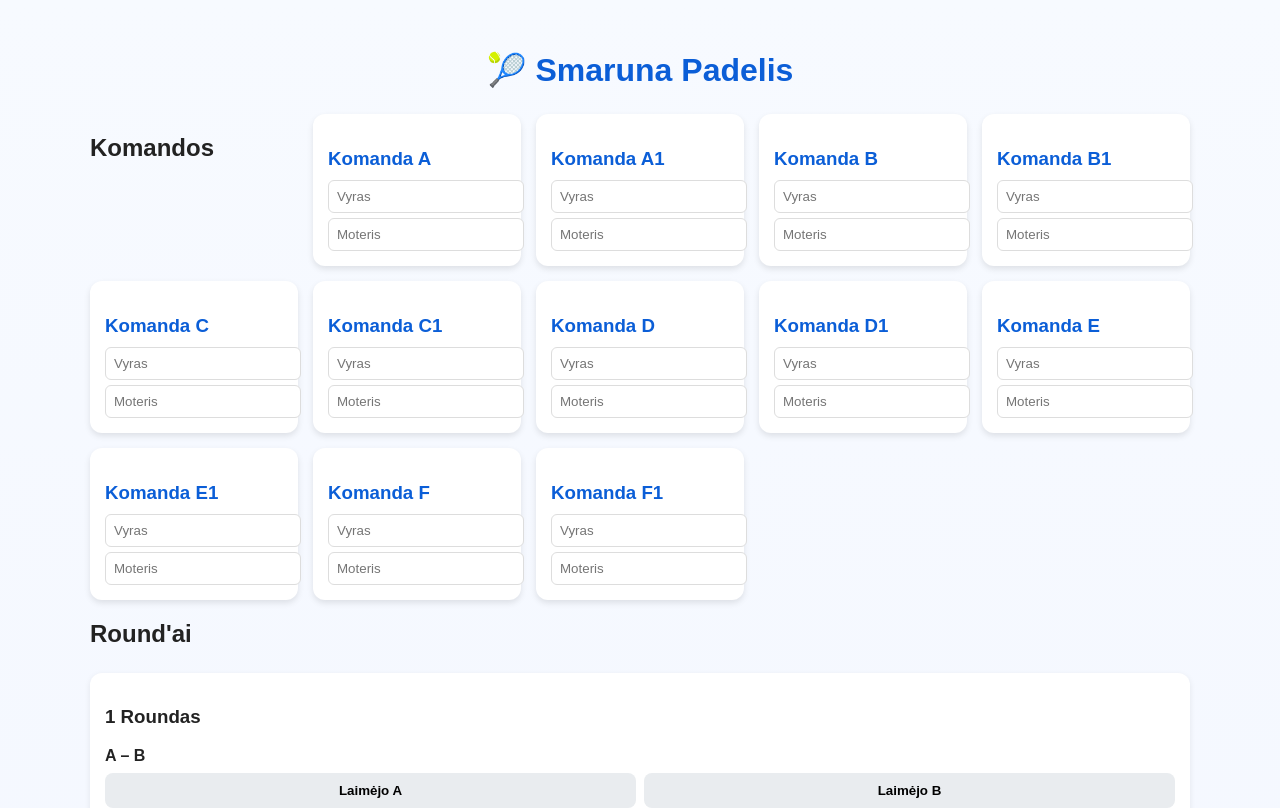
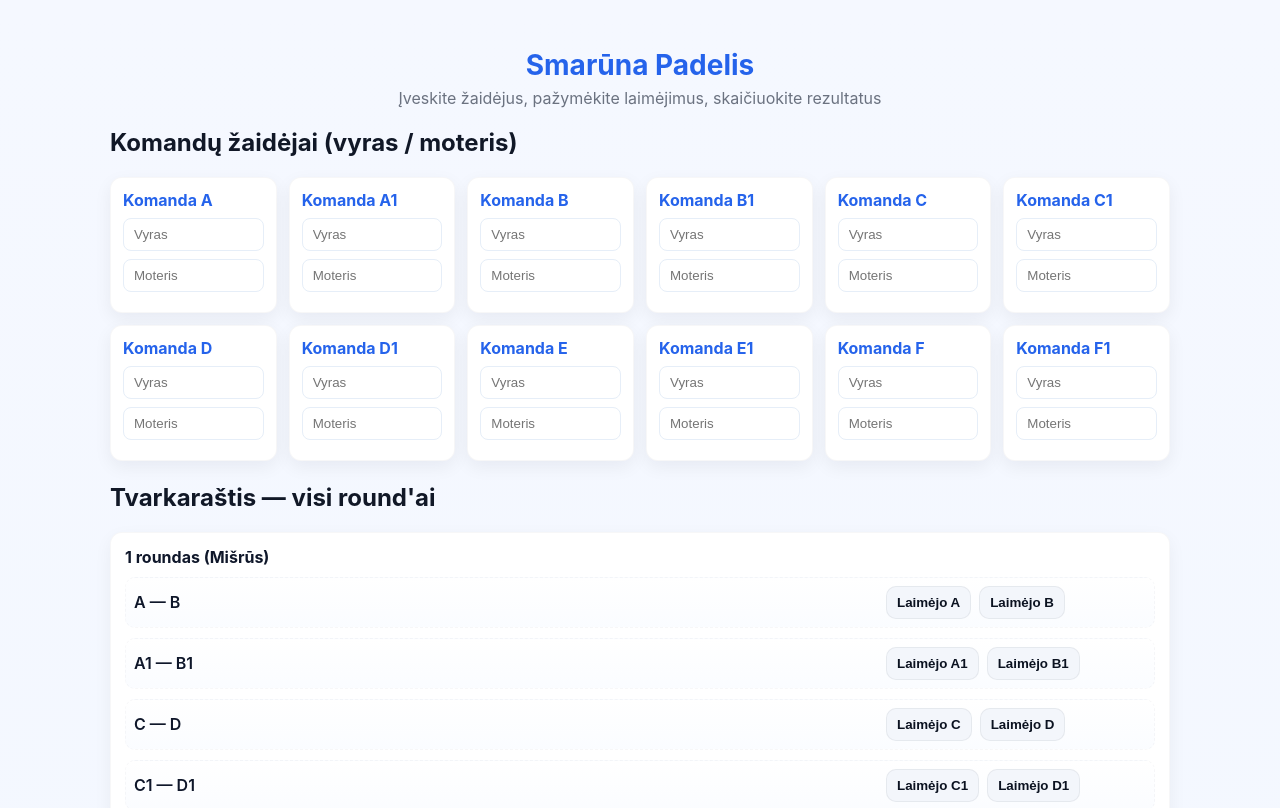
Before and after one commit to Valentiinas/smaruna-padelis, a React (Create React App) app: page / in a window 1280 px wide. Shown: the top 808 px of the page. Built offline with nearby package versions, Linux system fonts and the light colour scheme.

Commit message:
finalinis

```diff
--- a/src/App.js
+++ b/src/App.js
@@ -1,172 +1,224 @@
-import React, { useState } from "react";
+import React, { useState, useEffect } from "react";
 import "./index.css";
 
 function App() {
-  const teamsList = ["A", "A1", "B", "B1", "C", "C1", "D", "D1", "E", "E1", "F", "F1"];
-  const [players, setPlayers] = useState(
-    teamsList.reduce((acc, team) => {
-      acc[team] = { vyras: "", moteris: "" };
+  const teamsList = ["A","A1","B","B1","C","C1","D","D1","E","E1","F","F1"];
+
+  // load from localStorage or default
+  const [players, setPlayers] = useState(() => {
+    const saved = localStorage.getItem("players");
+    if (saved) return JSON.parse(saved);
+    return teamsList.reduce((acc, t) => {
+      acc[t] = { vyras: "", moteris: "" };
       return acc;
-    }, {})
-  );
-  const [results, setResults] = useState({});
-  const [showNextRounds, setShowNextRounds] = useState(false);
+    }, {});
+  });
+
+  // results structure: { roundIndex: { matchIndex: winnerTeamString } }
+  const [results, setResults] = useState(() => {
+    const saved = localStorage.getItem("results");
+    return saved ? JSON.parse(saved) : {};
+  });
+
+  const [showNextRounds, setShowNextRounds] = useState(() => {
+    return localStorage.getItem("showNextRounds") === "true";
+  });
+
   const [finalResults, setFinalResults] = useState(null);
 
-  // ✅ 5 roundai mišrūs + 5 roundai vyrai/moterys atskirai
+  // 1–5 mixed rounds (as you specified)
   const mixedRounds = [
-    [["A", "B"], ["A1", "B1"], ["C", "D"], ["C1", "D1"], ["E", "F"], ["E1", "F1"]],
-    [["A", "C"], ["A1", "C1"], ["B", "E"], ["B1", "E1"], ["D", "F"], ["D1", "F1"]],
-    [["A", "D"], ["A1", "D1"], ["B", "F"], ["B1", "F1"], ["C", "E"], ["C1", "E1"]],
-    [["A", "E"], ["A1", "E1"], ["B", "D"], ["B1", "D1"], ["C", "F"], ["C1", "F1"]],
-    [["A", "F"], ["A1", "F1"], ["B", "C"], ["B1", "C1"], ["D", "E"], ["D1", "E1"]],
+    // Round 1
+    [["A","B"],["A1","B1"],["C","D"],["C1","D1"],["E","F"],["E1","F1"]],
+    // Round 2
+    [["A","C"],["A1","C1"],["B","E"],["B1","E1"],["D","F"],["D1","F1"]],
+    // Round 3
+    [["A","D"],["A1","D1"],["B","F"],["B1","F1"],["C","E"],["C1","E1"]],
+    // Round 4
+    [["A","E"],["A1","E1"],["B","D"],["B1","D1"],["C","F"],["C1","F1"]],
+    // Round 5
+    [["A","F"],["A1","F1"],["B","C"],["B1","C1"],["D","E"],["D1","E1"]],
   ];
 
-  // nuo 6 roundo — vyrai prieš vyrus, moterys prieš moteris
-  const genderRounds = mixedRounds;
+  // rounds 6-10 repeat same matchups but are gender-specific:
+  // for each pair [X,Y] we render either male (if X has no '1') or female (if X has '1')
+  const genderRounds = mixedRounds; // reuse structure
 
+  // persist changes automatically
+  useEffect(() => {
+    localStorage.setItem("players", JSON.stringify(players));
+  }, [players]);
+
+  useEffect(() => {
+    localStorage.setItem("results", JSON.stringify(results));
+  }, [results]);
+
+  useEffect(() => {
+    localStorage.setItem("showNextRounds", showNextRounds);
+  }, [showNextRounds]);
+
+  // helpers to update players / results
   const handlePlayerChange = (team, gender, value) => {
-    setPlayers((prev) => ({
-      ...prev,
-      [team]: { ...prev[team], [gender]: value },
-    }));
+    setPlayers(prev => ({ ...prev, [team]: { ...prev[team], [gender]: value } }));
   };
 
-  const handleResult = (roundIndex, matchIndex, winner) => {
-    setResults((prev) => ({
-      ...prev,
-      [roundIndex]: {
-        ...prev[roundIndex],
-        [matchIndex]: winner,
-      },
-    }));
+  const handleResult = (roundIndex, matchIndex, winnerTeam) => {
+    setResults(prev => {
+      const next = { ...prev };
+      next[roundIndex] = { ...(next[roundIndex] || {}) , [matchIndex]: winnerTeam };
+      return next;
+    });
   };
 
+  // calculate final points: 1 point per win; then combine base teams (A + A1 -> A)
   const calculateResults = () => {
-    let scoreMap = {};
-
-    Object.values(results).forEach((round) => {
-      Object.values(round).forEach((winner) => {
+    const scoreMap = {}; // per team string (A, A1, etc.)
+    Object.keys(results).forEach(roundKey => {
+      const roundObj = results[roundKey] || {};
+      Object.values(roundObj).forEach(winner => {
         if (winner) {
-          scoreMap[winner] = (scoreMap[winner] || 0) + 5;
+          scoreMap[winner] = (scoreMap[winner] || 0) + 1; // 1 point per win
         }
       });
     });
 
-    // sujungti vyru/moteru taskus
+    // combine A + A1 under base A, etc.
     const combined = {};
-    for (let team of teamsList) {
-      const base = team.replace("1", "");
+    teamsList.forEach(team => {
+      const base = team.replace("1","");
       combined[base] = (combined[base] || 0) + (scoreMap[team] || 0);
-    }
+    });
 
-    const sorted = Object.entries(combined).sort((a, b) => b[1] - a[1]);
+    // sort desc
+    const sorted = Object.entries(combined).sort((a,b) => b[1] - a[1]);
     setFinalResults(sorted);
   };
 
-  const renderMatch = (roundIndex, team1, team2, matchIndex, isGenderRound) => {
-    let label = "";
+  // render label for mixed match: show "Vyras + Moteris" for each team if present
+  const renderMixedLabel = (team1, team2) => {
+    const t1 = players[team1] || { vyras: "", moteris: "" };
+    const t2 = players[team2] || { vyras: "", moteris: "" };
+    const left = [t1.vyras, t1.moteris].filter(Boolean).join(" + ") || team1;
+    const right = [t2.vyras, t2.moteris].filter(Boolean).join(" + ") || team2;
+    return `${left}  —  ${right}`;
+  };
 
-    if (isGenderRound) {
-      // 6-10 roundas – atskirai vyrai/moterys
-      label = (
-        <>
-          <div className="match-label">
-            👨 {players[team1]?.vyras || team1} vs {players[team2]?.vyras || team2}
-          </div>
-          <div className="match-label">
-            👩 {players[team1 + "1"]?.moteris || team1 + "1"} vs{" "}
-            {players[team2 + "1"]?.moteris || team2 + "1"}
-          </div>
-        </>
-      );
-    } else {
-      label = (
-        <div className="match-label">
-          {players[team1]?.vyras || team1} {players[team1]?.moteris ? "ir " + players[team1]?.moteris : ""} –{" "}
-          {players[team2]?.vyras || team2} {players[team2]?.moteris ? "ir " + players[team2]?.moteris : ""}
-        </div>
-      );
-    }
+  // render label for gender match: if team name contains '1' it's the female pairing, else male
+  const renderGenderLabel = (team1, team2) => {
+    // team1 might be "A" or "A1"
+    const isFemale = team1.includes("1");
+    const left = isFemale ? (players[team1]?.moteris || team1) : (players[team1]?.vyras || team1);
+    const right = isFemale ? (players[team2]?.moteris || team2) : (players[team2]?.vyras || team2);
+    return `${left}  —  ${right}`;
+  };
+
+  // generic match renderer (works for mixed and gender rounds)
+  const renderMatchCard = (roundIndex, pair, matchIndex, isGenderRound) => {
+    const [t1, t2] = pair;
+    const label = isGenderRound ? renderGenderLabel(t1, t2) : renderMixedLabel(t1, t2);
+
+    const winnerRecorded = results[roundIndex] && results[roundIndex][matchIndex];
 
     return (
-      <div key={matchIndex} className="match-card">
-        {label}
+      <div className="match-card" key={`${roundIndex}-${matchIndex}-${t1}-${t2}`}>
+        <div className="match-label">{label}</div>
         <div className="buttons">
           <button
-            className={`btn ${results[roundIndex]?.[matchIndex] === team1 ? "win" : ""}`}
-            onClick={() => handleResult(roundIndex, matchIndex, team1)}
+            className={`btn ${winnerRecorded === t1 ? "win" : ""}`}
+            onClick={() => handleResult(roundIndex, matchIndex, t1)}
+            aria-pressed={winnerRecorded === t1}
+            title={`Pažymėti, kad laimėjo ${t1}`}
           >
-            Laimėjo {team1}
+            Laimėjo {t1}
           </button>
           <button
-            className={`btn ${results[roundIndex]?.[matchIndex] === team2 ? "win" : ""}`}
-            onClick={() => handleResult(roundIndex, matchIndex, team2)}
+            className={`btn ${winnerRecorded === t2 ? "win" : ""}`}
+            onClick={() => handleResult(roundIndex, matchIndex, t2)}
+            aria-pressed={winnerRecorded === t2}
+            title={`Pažymėti, kad laimėjo ${t2}`}
           >
-            Laimėjo {team2}
+            Laimėjo {t2}
           </button>
         </div>
       </div>
     );
   };
 
+  const resetTournament = () => {
+    localStorage.removeItem("players");
+    localStorage.removeItem("results");
+    localStorage.removeItem("showNextRounds");
+    window.location.reload();
+  };
+
   return (
     <div className="container">
-      <h1>🎾 Smaruna Padelis</h1>
+      <header>
+        <h1>Smarūna Padelis</h1>
+        <p className="subtitle">Įveskite žaidėjus, pažymėkite laimėjimus, skaičiuokite rezultatus</p>
+      </header>
 
-      <div className="teams-section">
-        <h2>Komandos</h2>
-        {teamsList.map((team) => (
-          <div key={team} className="team-card">
-            <h3>Komanda {team}</h3>
+      <section className="teams-section">
+        <h2>Komandų žaidėjai (vyras / moteris)</h2>
+        <div className="teams-grid">
+          {teamsList.map(team => (
+            <div className="team-card" key={team}>
+              <div className="team-title">Komanda {team}</div>
               <input
-              type="text"
                 placeholder="Vyras"
-              value={players[team].vyras}
-              onChange={(e) => handlePlayerChange(team, "vyras", e.target.value)}
+                value={players[team]?.vyras || ""}
+                onChange={e => handlePlayerChange(team, "vyras", e.target.value)}
               />
               <input
-              type="text"
                 placeholder="Moteris"
-              value={players[team].moteris}
-              onChange={(e) => handlePlayerChange(team, "moteris", e.target.value)}
+                value={players[team]?.moteris || ""}
+                onChange={e => handlePlayerChange(team, "moteris", e.target.value)}
               />
             </div>
           ))}
         </div>
+      </section>
 
-      <h2>Round'ai</h2>
+      <section className="rounds-section">
+        <h2>Tvarkaraštis — visi round'ai</h2>
 
-      {/* 1–5 */}
-      {mixedRounds.map((round, i) => (
-        <div key={i} className="round-card">
-          <h3>{i + 1} Roundas</h3>
-          {round.map(([team1, team2], idx) => renderMatch(i, team1, team2, idx, false))}
+        {/* Round 1–5: mixed */}
+        {mixedRounds.map((roundPairs, rIdx) => {
+          const roundNumber = rIdx + 1;
+          return (
+            <div className="round-card" key={`mixed-${rIdx}`}>
+              <h3>{roundNumber} roundas (Mišrūs)</h3>
+              {roundPairs.map((pair, mIdx) => renderMatchCard(rIdx, pair, mIdx, false))}
             </div>
-      ))}
+          );
+        })}
 
-      {/* 6–10 */}
-      {showNextRounds &&
-        genderRounds.map((round, i) => (
-          <div key={i + 5} className="round-card">
-            <h3>{i + 6} Roundas (Vyrai / Moterys)</h3>
-            {round.map(([team1, team2], idx) => renderMatch(i + 5, team1, team2, idx, true))}
+        {/* Round 6–10: gender rounds (6 maps to mixedRounds[0] etc.) */}
+        {genderRounds.map((roundPairs, idx) => {
+          const roundNumber = idx + 6;
+          return (
+            <div className="round-card" key={`gender-${idx}`}>
+              <h3>{roundNumber} roundas (Vyrai / Moteris)</h3>
+              {roundPairs.map((pair, mIdx) =>
+                // roundIndex should be 5..9 for rounds 6..10
+                renderMatchCard(idx + 5, pair, mIdx, true)
+              )}
             </div>
-        ))}
+          );
+        })}
+      </section>
 
-      {!showNextRounds && (
-        <button className="btn next" onClick={() => setShowNextRounds(true)}>
-          ➡️ Pereiti į kitus roundus
+      <div className="controls">
+        <button className="btn primary" onClick={calculateResults}>🏆 Skaičiuoti rezultatus</button>
+        <button className="btn" onClick={() => setShowNextRounds(!showNextRounds)}>
+          {showNextRounds ? "Slėpti vėlesnius round'us" : "Rodyti visus round'us"}
         </button>
-      )}
-
-      <button className="btn calc" onClick={calculateResults}>
-        🏆 Skaičiuoti taškus
-      </button>
+        <button className="btn danger" onClick={resetTournament}>🔄 Pradėti naują turnyrą</button>
+      </div>
 
       {finalResults && (
-        <div className="results-card">
-          <h3>🏅 Galutiniai rezultatai</h3>
+        <section className="results-card">
+          <h2>Galutinė taškų lentelė</h2>
           <table>
             <thead>
               <tr>
@@ -176,16 +228,16 @@ function App() {
               </tr>
             </thead>
             <tbody>
-              {finalResults.map(([team, points], index) => (
-                <tr key={team} className={index === 0 ? "gold" : index === 1 ? "silver" : index === 2 ? "bronze" : ""}>
-                  <td>{index + 1}</td>
+              {finalResults.map(([team, pts], i) => (
+                <tr key={team} className={i === 0 ? "gold" : i === 1 ? "silver" : i === 2 ? "bronze" : ""}>
+                  <td>{i+1}</td>
                   <td>{team}</td>
-                  <td>{points}</td>
+                  <td>{pts}</td>
                 </tr>
               ))}
             </tbody>
           </table>
-        </div>
+        </section>
       )}
     </div>
   );
--- a/src/index.css
+++ b/src/index.css
@@ -1,129 +1,160 @@
-body {
-  font-family: "Poppins", sans-serif;
-  background: linear-gradient(180deg, #f7faff 0%, #eef2ff 100%);
-  color: #222;
-  margin: 0;
-  padding: 0;
+:root{
+  --bg:#f5f8ff;
+  --card:#ffffff;
+  --accent:#2563eb;
+  --muted:#6b7280;
+  --radius:12px;
 }
 
-.container {
-  max-width: 1100px;
-  margin: auto;
-  padding: 30px;
+*{box-sizing:border-box}
+body{
+  margin:0;
+  font-family: Inter, system-ui, -apple-system, "Segoe UI", Roboto, "Helvetica Neue", Arial;
+  background: linear-gradient(180deg, var(--bg) 0%, #eef6ff 100%);
+  color:#111827;
+  -webkit-font-smoothing:antialiased;
 }
 
-h1 {
-  text-align: center;
-  color: #0b5ed7;
-  margin-bottom: 25px;
+.container{
+  max-width:1100px;
+  margin:28px auto;
+  padding:20px;
 }
 
-.teams-section {
-  display: grid;
-  grid-template-columns: repeat(auto-fill, minmax(200px, 1fr));
-  gap: 15px;
+header h1{
+  margin:0;
+  color:var(--accent);
+  text-align:center;
+  font-size:28px;
 }
 
-.team-card {
-  background: white;
-  padding: 15px;
-  border-radius: 12px;
-  box-shadow: 0 3px 6px rgba(0, 0, 0, 0.1);
+.subtitle{
+  text-align:center;
+  color:var(--muted);
+  margin-top:6px;
+  margin-bottom:20px;
 }
 
-.team-card h3 {
-  color: #0b5ed7;
-  margin-bottom: 10px;
+/* Teams grid */
+.teams-section{margin-top:18px}
+.teams-grid{
+  display:grid;
+  grid-template-columns:repeat(auto-fit,minmax(160px,1fr));
+  gap:12px;
 }
 
-.team-card input {
-  display: block;
-  width: 100%;
-  margin-top: 5px;
-  padding: 8px;
-  border-radius: 6px;
-  border: 1px solid #ddd;
+.team-card{
+  background:var(--card);
+  padding:12px;
+  border-radius:var(--radius);
+  box-shadow:0 6px 18px rgba(15,23,42,0.06);
+  border:1px solid rgba(15,23,42,0.03);
 }
 
-.round-card {
-  background: white;
-  margin-top: 25px;
-  border-radius: 12px;
-  padding: 15px;
-  box-shadow: 0 2px 6px rgba(0, 0, 0, 0.08);
+.team-card .team-title{
+  font-weight:700;
+  color:var(--accent);
+  margin-bottom:8px;
 }
 
-.match-card {
-  margin-top: 10px;
+.team-card input{
+  width:100%;
+  padding:8px 10px;
+  border-radius:8px;
+  border:1px solid #e6eef8;
+  margin-bottom:8px;
+  outline:none;
 }
 
-.match-label {
-  font-weight: 600;
-  margin-bottom: 8px;
+.team-card input:focus{
+  box-shadow:0 4px 12px rgba(37,99,235,0.08);
+  border-color:var(--accent);
 }
 
-.buttons {
-  display: flex;
-  gap: 8px;
+/* Rounds */
+.rounds-section{margin-top:22px}
+.round-card{
+  background:var(--card);
+  padding:14px;
+  border-radius:var(--radius);
+  margin-bottom:12px;
+  box-shadow:0 6px 18px rgba(15,23,42,0.05);
+  border:1px solid rgba(15,23,42,0.03);
 }
 
-.btn {
-  flex: 1;
-  border: none;
-  padding: 10px;
-  border-radius: 8px;
-  background: #e9ecef;
-  cursor: pointer;
-  font-weight: 600;
-  transition: 0.2s;
+.round-card h3{
+  margin:0 0 10px 0;
+  color:#0f172a;
+  font-size:16px;
 }
 
-.btn:hover {
-  background: #cfe2ff;
+/* Match card */
+.match-card{
+  display:flex;
+  align-items:center;
+  justify-content:space-between;
+  gap:12px;
+  padding:8px;
+  border-radius:10px;
+  border:1px dashed rgba(15,23,42,0.03);
+  margin-bottom:10px;
+  background: linear-gradient(180deg, rgba(255,255,255,0.9), rgba(250,252,255,0.9));
 }
 
-.btn.win {
-  background: #0b5ed7;
-  color: white;
+.match-label{font-weight:600;color:#0f172a}
+
+.buttons{
+  display:flex;
+  gap:8px;
+  min-width:260px;
 }
 
-.btn.calc,
-.btn.next {
-  display: block;
-  margin: 25px auto;
-  padding: 12px 20px;
-  border-radius: 8px;
-  font-size: 16px;
+.btn{
+  padding:8px 10px;
+  border-radius:10px;
+  border:1px solid rgba(15,23,42,0.06);
+  background:#f3f6fb;
+  cursor:pointer;
+  font-weight:700;
+  color:#0b1220;
+  transition:all .12s ease;
 }
 
-.results-card {
-  background: #fff;
-  margin-top: 25px;
-  padding: 20px;
-  border-radius: 12px;
-  box-shadow: 0 2px 6px rgba(0, 0, 0, 0.1);
+.btn:hover{transform:translateY(-2px); box-shadow:0 6px 14px rgba(2,6,23,0.06)}
+
+.btn.win{ background:var(--accent); color:white; border:1px solid rgba(0,0,0,0.06) }
+
+/* Controls */
+.controls{
+  display:flex;
+  gap:12px;
+  justify-content:center;
+  margin-top:18px;
+  flex-wrap:wrap;
 }
 
-.results-card table {
-  width: 100%;
-  border-collapse: collapse;
-  text-align: center;
+.btn.primary{ background:linear-gradient(90deg,var(--accent),#60a5fa); color:white }
+.btn.danger{ background:#ffecec; border:1px solid #ffd1d1; color:#b91c1c }
+
+/* Results */
+.results-card{
+  margin-top:18px;
+  background:var(--card);
+  padding:14px;
+  border-radius:var(--radius);
+  box-shadow:0 8px 24px rgba(2,6,23,0.06);
 }
 
-.results-card th,
-.results-card td {
-  padding: 10px;
-  border-bottom: 1px solid #eee;
+.results-card table{width:100%; border-collapse:collapse}
+.results-card th, .results-card td{ padding:10px; text-align:center; border-bottom:1px solid #f0f4ff }
+
+.gold{ background: linear-gradient(90deg,#fff7d6,#fff4b8) }
+.silver{ background:#f3f4f6 }
+.bronze{ background:#fff0e0 }
+
+/* responsive */
+@media (max-width:720px){
+  .buttons{ flex-direction:column; min-width:140px }
+  .match-card{ flex-direction:column; align-items:flex-start }
+  .controls{ flex-direction:column }
 }
-
-.gold {
-  background: #fff9c4;
-}
-
-.silver {
-  background: #e0e0e0;
-}
-
-.bronze {
-  background: #ffcc80;
-}
```
Lines whose indentation alone changed are shown as unchanged.
